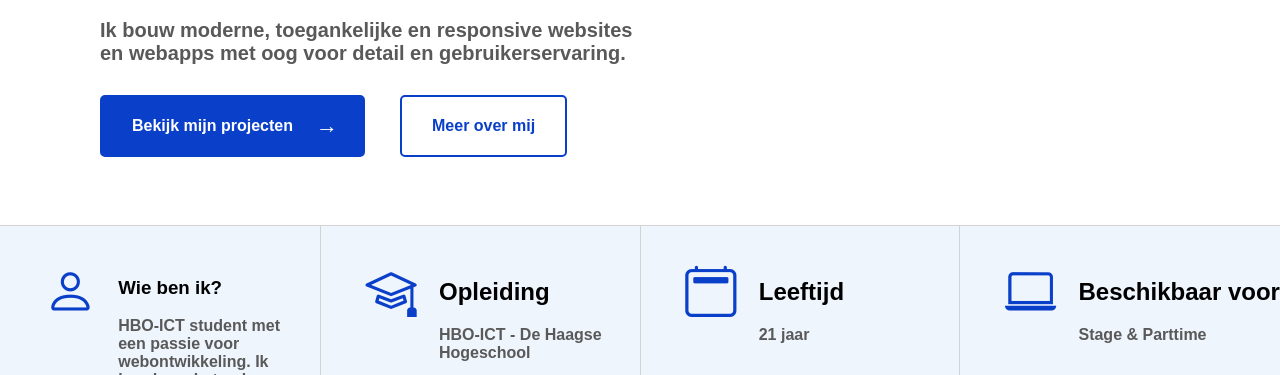
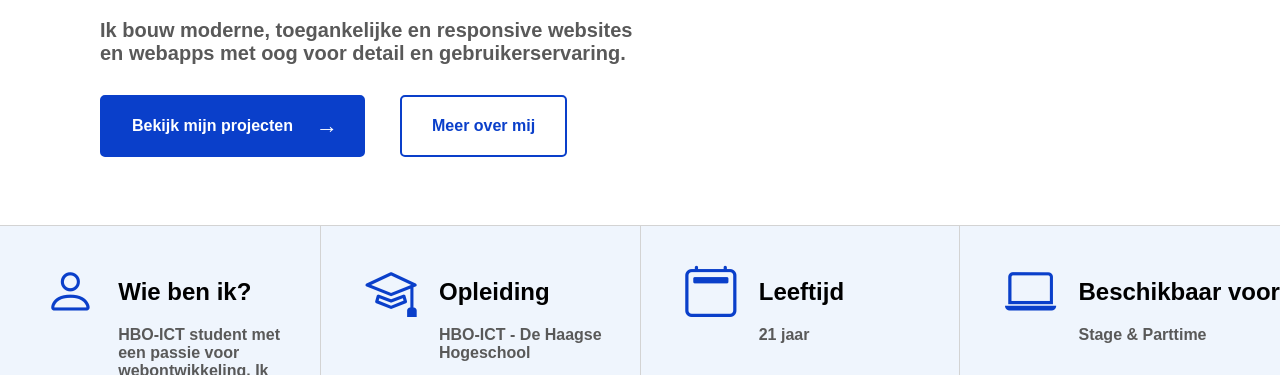
Before and after one commit to Jayden-Smink/jayden-smink.github.io, a plain HTML site: page index.html in a window 1280 px wide. Shown: the part 420-795 px from the top of the page. Drawn offline with nearby package versions, Linux system fonts and the light colour scheme.

Commit message:
Ik heb het terug veranderd want ik kreeg er een warning bij.

```diff
--- a/index.html
+++ b/index.html
@@ -45,7 +45,7 @@
                 <div class="about-title">
                     <i class="bi bi-person"></i>
                     <div>
-                        <h1>Wie ben ik?</h1>
+                        <h2>Wie ben ik?</h2>
                         <p>HBO-ICT student met een passie voor webontwikkeling.
                             Ik houd van het oplossen van problemen en het creëren van mooie,
                             gebruiksvriendelijke interfaces.
```
